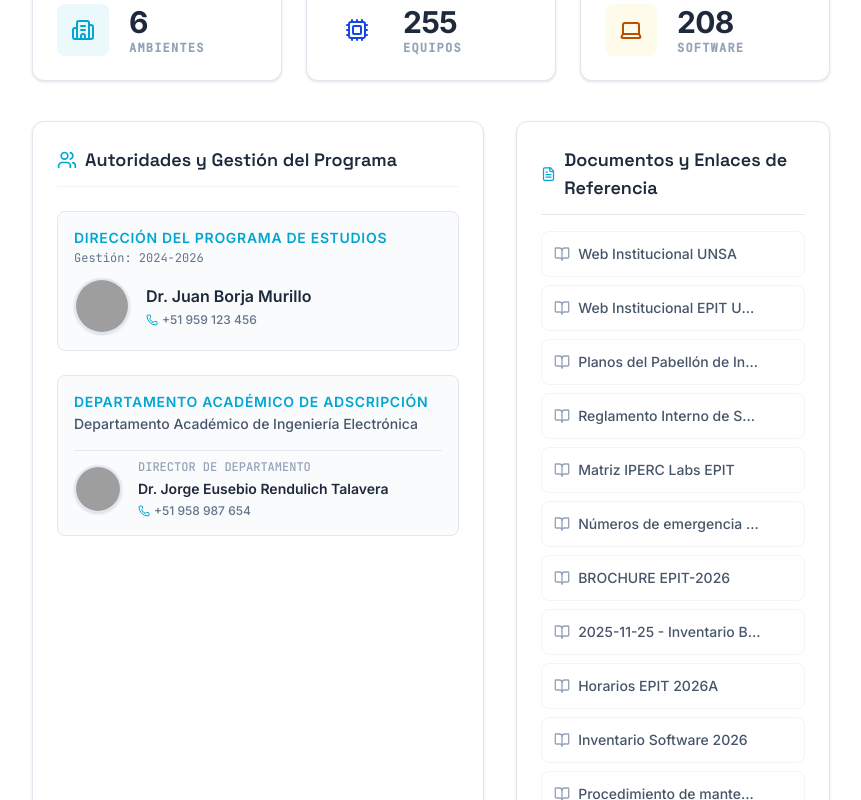
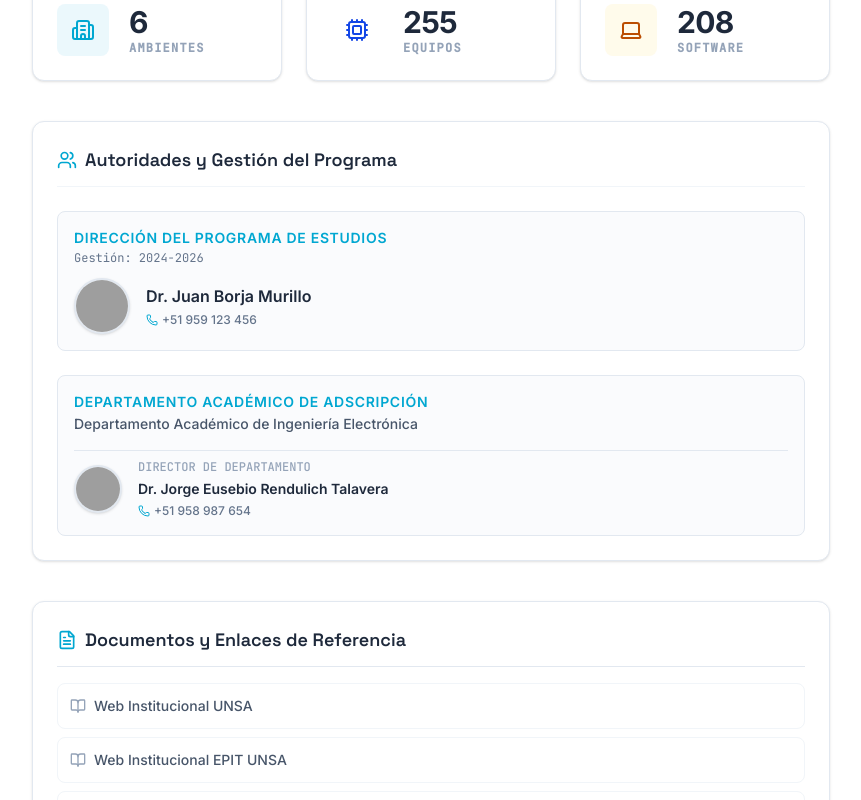
Before and after one commit to EPIT-UNSA/EPIT-Labs, a React (Vite) app: page / in a window 1280 px wide. Shown: the part 1440-2240 px from the top of the page, without its empty margins (385-1246 px from the left). Built offline with nearby package versions, Linux system fonts and the light colour scheme; grey boxes are pictures that could not be loaded.

Commit message:
fix: corregir estructura del grid en HomeView

```diff
--- a/src/components/HomeView.tsx
+++ b/src/components/HomeView.tsx
@@ -332,7 +332,7 @@ export default function HomeView({ data, isEditMode, onUpdate, onNavigate, onZoo
 
       {/* Main Grid: Management Info vs Documents */}
       {(hasAuthorities || hasDocuments) && (
-        <div className="grid grid-cols-1 lg:grid-cols-12 gap-8">
+        <>
 
           {/* Management & Directorate Card */}
           {hasAuthorities && (
@@ -633,7 +633,7 @@ export default function HomeView({ data, isEditMode, onUpdate, onNavigate, onZoo
               </div>
             </div>
           )}
-        </div>
+        </>
       )}
 
       {/* Galería de la Escuela/Universidad */}
```
